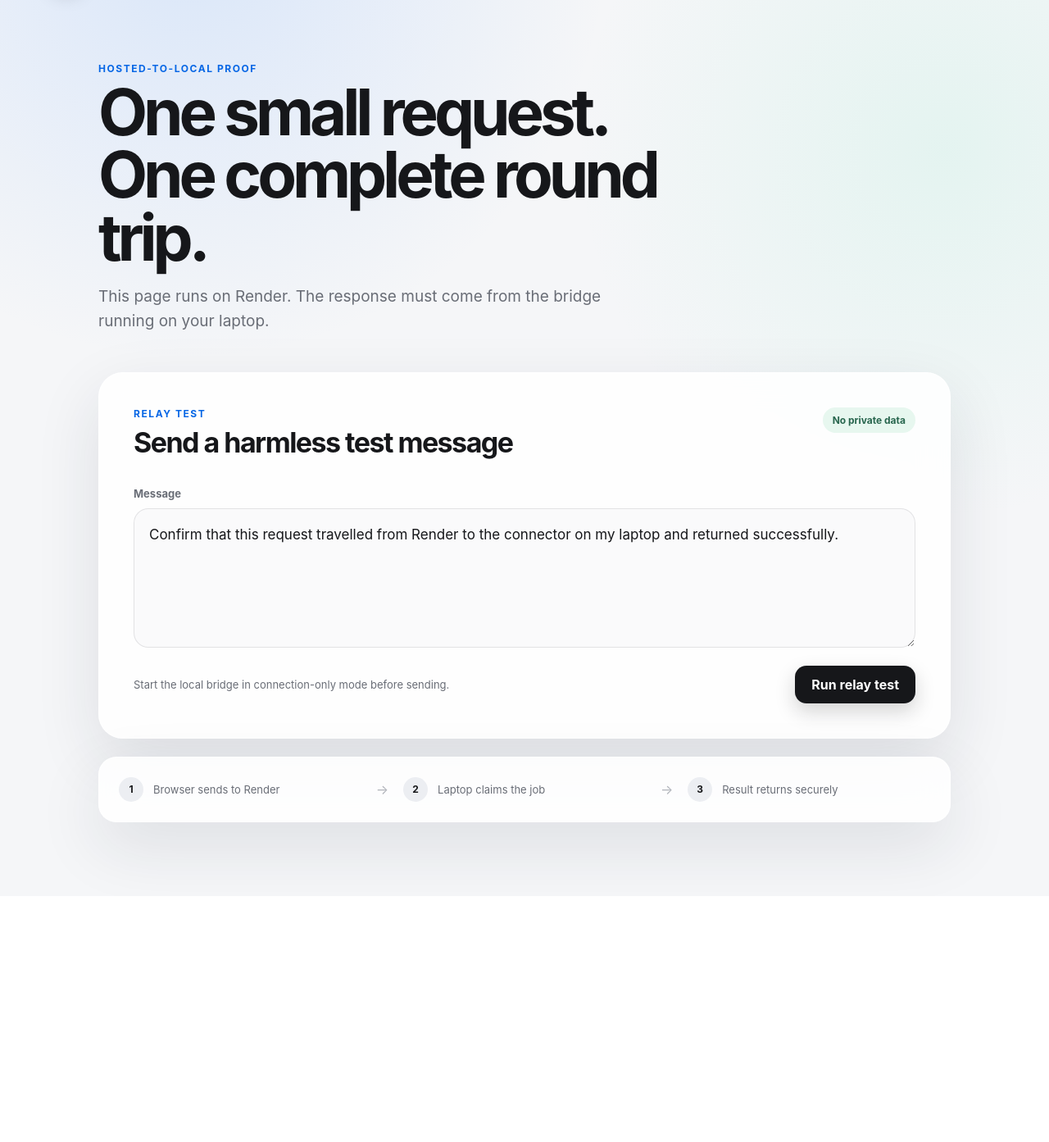
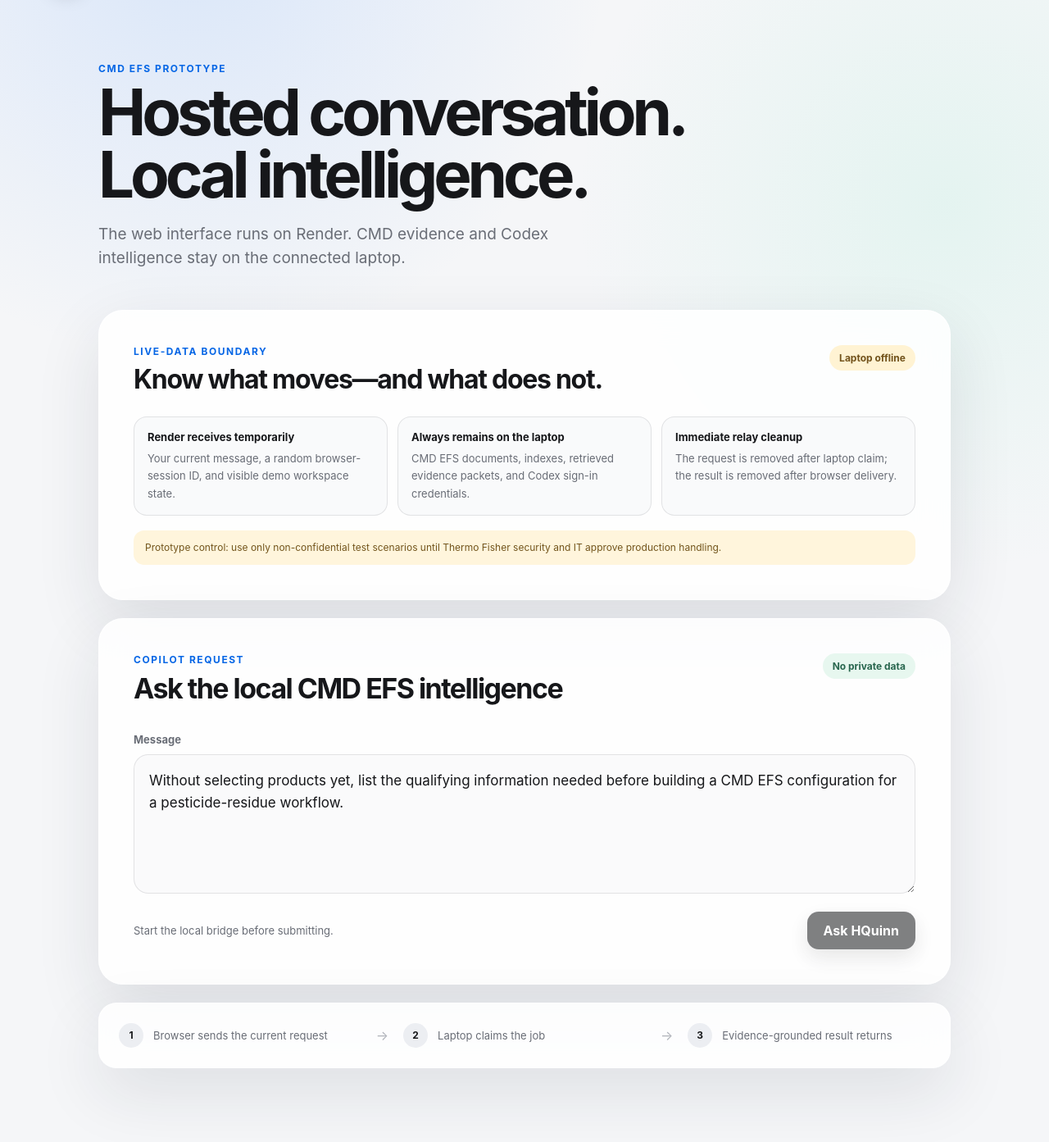
Before and after one commit to MahiPrince/HQuinn, a Flask app: template templates/index.html in a window 1280 px wide. Shown: the part 73-1466 px from the top of the page at 82% size. Before the commit the page ends 1152 px from the top, so only its background shows below. Run offline with Flask 3, Linux system fonts and the light colour scheme; the template is opened without the code that fills it, so the values that code supplies are empty; parts of the project's set-up code (start-up, migrations or seed data) failed here and were passed over.

Commit message:
Enable guarded live local intelligence

```diff
--- a/app.py
+++ b/app.py
@@ -199,6 +199,11 @@
                 "mode": relay.bridge_mode if online else "offline",
                 "version": relay.bridge_version if online else None,
             },
+            privacy={
+                "browserSends": ["Current message", "Random browser session ID", "Visible demo workspace state"],
+                "staysLocal": ["CMD EFS source files", "Retrieval indexes", "Codex sign-in credentials"],
+                "retention": "Request removed when claimed; result removed after browser delivery.",
+            },
             error=None if online else "The laptop bridge is offline.",
         )
 
@@ -219,6 +224,13 @@
     message = str(payload.get("message") or "").strip()
     session_id = str(payload.get("sessionId") or "").strip()
     workspace_state = payload.get("workspaceState") or {}
+    with relay.lock:
+        bridge_online = relay.bridge_online()
+        bridge_mode = relay.bridge_mode if bridge_online else "offline"
+    if not bridge_online:
+        return jsonify(error="The laptop bridge is offline. Start it before submitting."), 503
+    if bridge_mode == "live" and payload.get("liveConsent") is not True:
+        return jsonify(error="Acknowledge the live-data notice before submitting."), 400
     if not message or len(message) > 8000:
         return jsonify(error="Enter a message between 1 and 8,000 characters."), 400
     if not session_id or len(session_id) > 80:
@@ -243,6 +255,7 @@
             "sessionId": session_id,
             "workspaceState": workspace_state,
         },
+        "bridge_mode": bridge_mode,
         "result": None,
         "error": None,
     }
@@ -266,6 +279,8 @@
             "result": job["result"] if job["status"] == "complete" else None,
             "error": job["error"] if job["status"] == "failed" else None,
         }
+        if job["status"] in {"complete", "failed"}:
+            relay.jobs.pop(job_id, None)
     return jsonify(response)
 
 
@@ -289,13 +304,16 @@
         now = time.time()
         for job in relay.jobs.values():
             if job["status"] == "processing" and now - job["updated_at"] > 5 * 60:
-                job["status"] = "queued"
+                job["status"] = "failed"
+                job["error"] = "The laptop claimed this request but did not return a result in time. Submit it again."
             if job["status"] != "queued":
                 continue
             job["status"] = "processing"
             job["updated_at"] = now
             job["attempts"] += 1
-            return jsonify(jobId=job["id"], request=job["request"])
+            request_payload = job["request"]
+            job["request"] = None
+            return jsonify(jobId=job["id"], request=request_payload)
     return "", 204
 
 
--- a/static/app.js
+++ b/static/app.js
@@ -8,8 +8,15 @@
 const resultTitle = document.querySelector("#result-title");
 const resultMessage = document.querySelector("#result-message");
 const resultDetails = document.querySelector("#result-details");
+const privacyMode = document.querySelector("#privacy-mode");
+const dataBadge = document.querySelector("#data-badge");
+const liveConsentRow = document.querySelector("#live-consent-row");
+const liveConsent = document.querySelector("#live-consent");
 const browserSessionId = localStorage.getItem("hquinn-demo-session") || crypto.randomUUID().replaceAll("-", "");
 localStorage.setItem("hquinn-demo-session", browserSessionId);
+let bridgeOnline = false;
+let bridgeMode = "offline";
+let isSubmitting = false;
 
 function sleep(milliseconds) {
   return new Promise((resolve) => setTimeout(resolve, milliseconds));
@@ -22,10 +29,28 @@
   return body;
 }
 
+function updateSubmitState() {
+  const liveAcknowledged = bridgeMode !== "live" || liveConsent.checked;
+  sendButton.disabled = isSubmitting || !bridgeOnline || !liveAcknowledged;
+}
+
 function setBridgeStatus(online, mode) {
+  bridgeOnline = online;
+  bridgeMode = online ? mode : "offline";
   statusChip.classList.toggle("online", online);
   statusChip.classList.toggle("offline", !online);
   statusChip.innerHTML = `<span class="status-dot"></span>${online ? (mode === "echo" ? "Laptop connected · safe test" : "Local intelligence connected") : "Laptop bridge offline"}`;
+  const isLive = online && mode === "live";
+  liveConsentRow.classList.toggle("hidden", !isLive);
+  privacyMode.textContent = !online ? "Laptop offline" : isLive ? "Live local intelligence" : "Connection-only test";
+  privacyMode.classList.toggle("live", isLive);
+  dataBadge.textContent = isLive ? "Non-confidential test only" : "No private data";
+  helperText.textContent = !online
+    ? "Start the local bridge before submitting."
+    : isLive
+      ? "Acknowledge the live-data boundary to enable this request."
+      : "Connection-only mode returns a transport confirmation without using CMD evidence.";
+  updateSubmitState();
 }
 
 async function refreshHealth() {
@@ -95,9 +120,14 @@
 async function runTest() {
   const message = messageInput.value.trim();
   if (!message) return;
-  sendButton.disabled = true;
+  if (!bridgeOnline) return showError(new Error("The laptop bridge is offline."));
+  if (bridgeMode === "live" && !liveConsent.checked) {
+    return showError(new Error("Acknowledge the live-data notice before submitting."));
+  }
+  isSubmitting = true;
+  updateSubmitState();
   messageInput.disabled = true;
-  helperText.textContent = "Submitting the test job…";
+  helperText.textContent = bridgeMode === "live" ? "Sending to the local CMD EFS intelligence…" : "Submitting the connection test…";
   try {
     const created = await jsonFetch("/api/jobs", {
       method: "POST",
@@ -105,23 +135,33 @@
       body: JSON.stringify({
         sessionId: browserSessionId,
         message,
-        workspaceState: { demo: true },
+        liveConsent: bridgeMode === "live" && liveConsent.checked,
+        workspaceState: {
+          demo: true,
+          dataClassification: "non-confidential test",
+          privacyAcknowledged: bridgeMode === "live" && liveConsent.checked,
+        },
       }),
     });
     showProgress(created.status);
     const result = await waitForJob(created.jobId);
     showResult(result);
-    helperText.textContent = "Connection verified. The same bridge can now be switched to local Codex mode.";
+    helperText.textContent = bridgeMode === "live"
+      ? "Local intelligence responded. Review the evidence, assumptions, and validation gates."
+      : "Connection verified. The bridge is ready for local intelligence mode.";
+    liveConsent.checked = false;
     await refreshHealth();
   } catch (error) {
     showError(error);
     helperText.textContent = "Check the hosted service and local bridge, then try again.";
   } finally {
-    sendButton.disabled = false;
+    isSubmitting = false;
     messageInput.disabled = false;
+    updateSubmitState();
   }
 }
 
 sendButton.addEventListener("click", runTest);
+liveConsent.addEventListener("change", updateSubmitState);
 refreshHealth();
 setInterval(refreshHealth, 5000);
--- a/static/styles.css
+++ b/static/styles.css
@@ -65,14 +65,24 @@
 .hero > p:last-child { max-width: 650px; color: var(--muted); font-size: 19px; line-height: 1.55; }
 .eyebrow { margin: 0; color: var(--blue); font-size: 12px; font-weight: 750; letter-spacing: 0.13em; text-transform: uppercase; }
 
-.composer-card, .result-card, .architecture-card, .login-card {
+.composer-card, .result-card, .architecture-card, .login-card, .privacy-card {
   border: 1px solid rgba(255, 255, 255, 0.75);
   background: var(--surface);
   box-shadow: var(--shadow);
   backdrop-filter: blur(18px);
 }
 
-.composer-card, .result-card { padding: clamp(24px, 4vw, 42px); border-radius: 30px; }
+.composer-card, .result-card, .privacy-card { padding: clamp(24px, 4vw, 42px); border-radius: 30px; }
+.privacy-card { margin-bottom: 22px; }
+.privacy-heading { display: flex; align-items: flex-start; justify-content: space-between; gap: 24px; }
+.privacy-heading h2 { margin: 7px 0 0; font-size: clamp(22px, 3vw, 32px); letter-spacing: -0.04em; }
+.mode-badge { display: inline-flex; padding: 8px 12px; border-radius: 999px; color: #72521a; background: #fff3d3; white-space: nowrap; font-size: 12px; font-weight: 700; }
+.mode-badge.live { color: #236148; background: #e4f6ed; }
+.privacy-grid { display: grid; grid-template-columns: repeat(3, 1fr); gap: 12px; margin-top: 26px; }
+.privacy-grid > div { padding: 16px; border: 1px solid var(--line); border-radius: 16px; background: rgba(247, 248, 250, 0.75); }
+.privacy-grid strong { display: block; margin-bottom: 7px; font-size: 13px; }
+.privacy-grid span { color: var(--muted); font-size: 13px; line-height: 1.5; }
+.prototype-warning { margin: 18px 0 0; padding: 12px 14px; border-radius: 13px; color: #73551c; background: #fff5dc; font-size: 12px; line-height: 1.5; }
 .card-heading, .composer-footer { display: flex; align-items: flex-start; justify-content: space-between; gap: 24px; }
 .card-heading h2 { margin: 7px 0 0; font-size: clamp(24px, 3vw, 34px); letter-spacing: -0.045em; }
 .safe-badge, .status-chip { display: inline-flex; align-items: center; white-space: nowrap; border-radius: 999px; font-size: 12px; font-weight: 700; }
@@ -91,6 +101,9 @@
 
 textarea { min-height: 142px; padding: 18px; resize: vertical; font-size: 17px; line-height: 1.55; }
 textarea:focus, .login-form input:focus { border-color: rgba(6, 102, 229, 0.45); box-shadow: 0 0 0 4px rgba(6, 102, 229, 0.1); }
+.consent-row { display: flex; align-items: flex-start; gap: 11px; margin-top: 15px; padding: 14px 16px; border: 1px solid rgba(180, 125, 32, 0.22); border-radius: 15px; color: #61491e; background: #fff9e9; font-size: 13px; line-height: 1.5; }
+.consent-row.hidden { display: none; }
+.consent-row input { flex: 0 0 auto; width: 17px; height: 17px; margin: 1px 0 0; accent-color: var(--blue); }
 .composer-footer { align-items: center; margin-top: 18px; }
 .composer-footer p { margin: 0; color: var(--muted); font-size: 13px; }
 
@@ -148,6 +161,8 @@
   .app-shell { width: min(100% - 24px, 1040px); padding-top: 52px; }
   .hero h1 { font-size: 46px; }
   .card-heading, .composer-footer { align-items: stretch; flex-direction: column; }
+  .privacy-heading { align-items: stretch; flex-direction: column; }
+  .privacy-grid { grid-template-columns: 1fr; }
   .composer-footer .primary-button { width: 100%; }
   .architecture-card { grid-template-columns: 1fr; }
   .architecture-card .arrow { transform: rotate(90deg); text-align: center; }
--- a/templates/index.html
+++ b/templates/index.html
@@ -4,7 +4,7 @@
   <meta charset="utf-8">
   <meta name="viewport" content="width=device-width, initial-scale=1">
   <meta name="csrf-token" content="{{ csrf_token }}">
-  <title>HQuinn Relay Demo</title>
+  <title>HQuinn · Local Intelligence</title>
   <link rel="stylesheet" href="{{ url_for('static', filename='styles.css') }}">
   <script src="{{ url_for('static', filename='app.js') }}" defer></script>
 </head>
@@ -25,24 +25,44 @@
 
   <main class="app-shell">
     <section class="hero">
-      <p class="eyebrow">Hosted-to-local proof</p>
-      <h1>One small request.<br>One complete round trip.</h1>
-      <p>This page runs on Render. The response must come from the bridge running on your laptop.</p>
+      <p class="eyebrow">CMD EFS prototype</p>
+      <h1>Hosted conversation.<br>Local intelligence.</h1>
+      <p>The web interface runs on Render. CMD evidence and Codex intelligence stay on the connected laptop.</p>
+    </section>
+
+    <section class="privacy-card" aria-labelledby="privacy-title">
+      <div class="privacy-heading">
+        <div>
+          <p class="eyebrow">Live-data boundary</p>
+          <h2 id="privacy-title">Know what moves—and what does not.</h2>
+        </div>
+        <span id="privacy-mode" class="mode-badge">Checking mode</span>
+      </div>
+      <div class="privacy-grid">
+        <div><strong>Render receives temporarily</strong><span>Your current message, a random browser-session ID, and visible demo workspace state.</span></div>
+        <div><strong>Always remains on the laptop</strong><span>CMD EFS documents, indexes, retrieved evidence packets, and Codex sign-in credentials.</span></div>
+        <div><strong>Immediate relay cleanup</strong><span>The request is removed after laptop claim; the result is removed after browser delivery.</span></div>
+      </div>
+      <p class="prototype-warning">Prototype control: use only non-confidential test scenarios until Thermo Fisher security and IT approve production handling.</p>
     </section>
 
     <section class="composer-card" aria-labelledby="composer-title">
       <div class="card-heading">
         <div>
-          <p class="eyebrow">Relay test</p>
-          <h2 id="composer-title">Send a harmless test message</h2>
+          <p class="eyebrow">Copilot request</p>
+          <h2 id="composer-title">Ask the local CMD EFS intelligence</h2>
         </div>
-        <span class="safe-badge">No private data</span>
+        <span id="data-badge" class="safe-badge">Non-confidential test only</span>
       </div>
       <label class="message-label" for="message">Message</label>
-      <textarea id="message" rows="5" maxlength="8000">Confirm that this request travelled from Render to the connector on my laptop and returned successfully.</textarea>
+      <textarea id="message" rows="5" maxlength="8000">Without selecting products yet, list the qualifying information needed before building a CMD EFS configuration for a pesticide-residue workflow.</textarea>
+      <label id="live-consent-row" class="consent-row hidden" for="live-consent">
+        <input id="live-consent" type="checkbox">
+        <span>I understand this message will pass temporarily through Render to the connected laptop. I confirm it contains no confidential or customer-identifying information.</span>
+      </label>
       <div class="composer-footer">
-        <p id="helper-text">Start the local bridge in connection-only mode before sending.</p>
-        <button id="send-button" class="primary-button" type="button">Run relay test</button>
+        <p id="helper-text">Waiting for the laptop bridge status.</p>
+        <button id="send-button" class="primary-button" type="button" disabled>Ask HQuinn</button>
       </div>
     </section>
 
@@ -54,11 +74,11 @@
     </section>
 
     <section class="architecture-card">
-      <div><strong>1</strong><span>Browser sends to Render</span></div>
+      <div><strong>1</strong><span>Browser sends the current request</span></div>
       <div class="arrow">→</div>
       <div><strong>2</strong><span>Laptop claims the job</span></div>
       <div class="arrow">→</div>
-      <div><strong>3</strong><span>Result returns securely</span></div>
+      <div><strong>3</strong><span>Evidence-grounded result returns</span></div>
     </section>
   </main>
 </body>
--- a/templates/login.html
+++ b/templates/login.html
@@ -26,7 +26,7 @@
         </label>
         <button type="submit" class="primary-button">Continue</button>
       </form>
-      <p class="privacy-note">Connection-only test. Do not enter customer or confidential information.</p>
+      <p class="privacy-note">Prototype gateway. Use only non-confidential test scenarios until production security approval is complete.</p>
     </section>
   </main>
 </body>
```
Also changed, not shown: local_bridge/bridge.mjs (+11 -1 lines), 3 other files.
